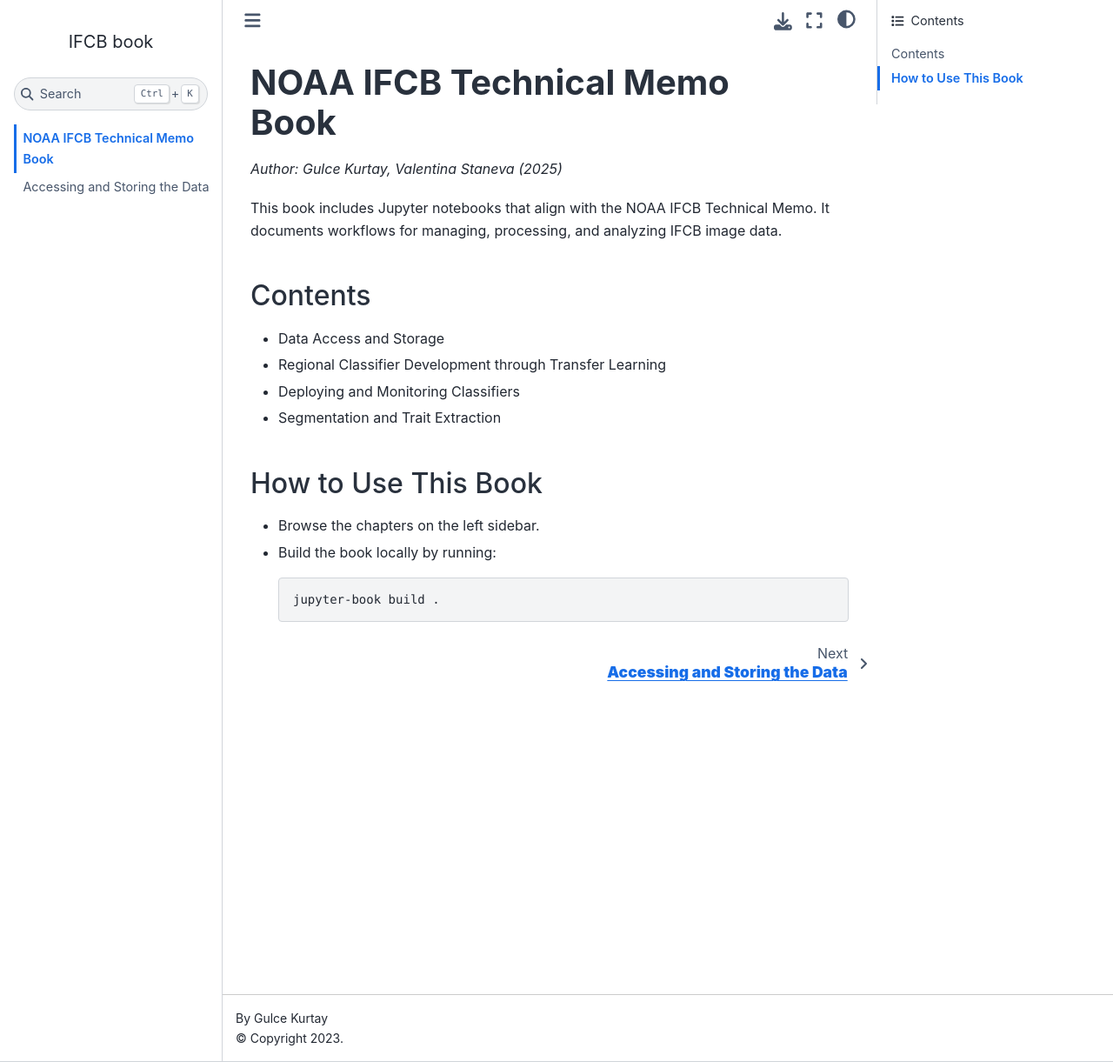
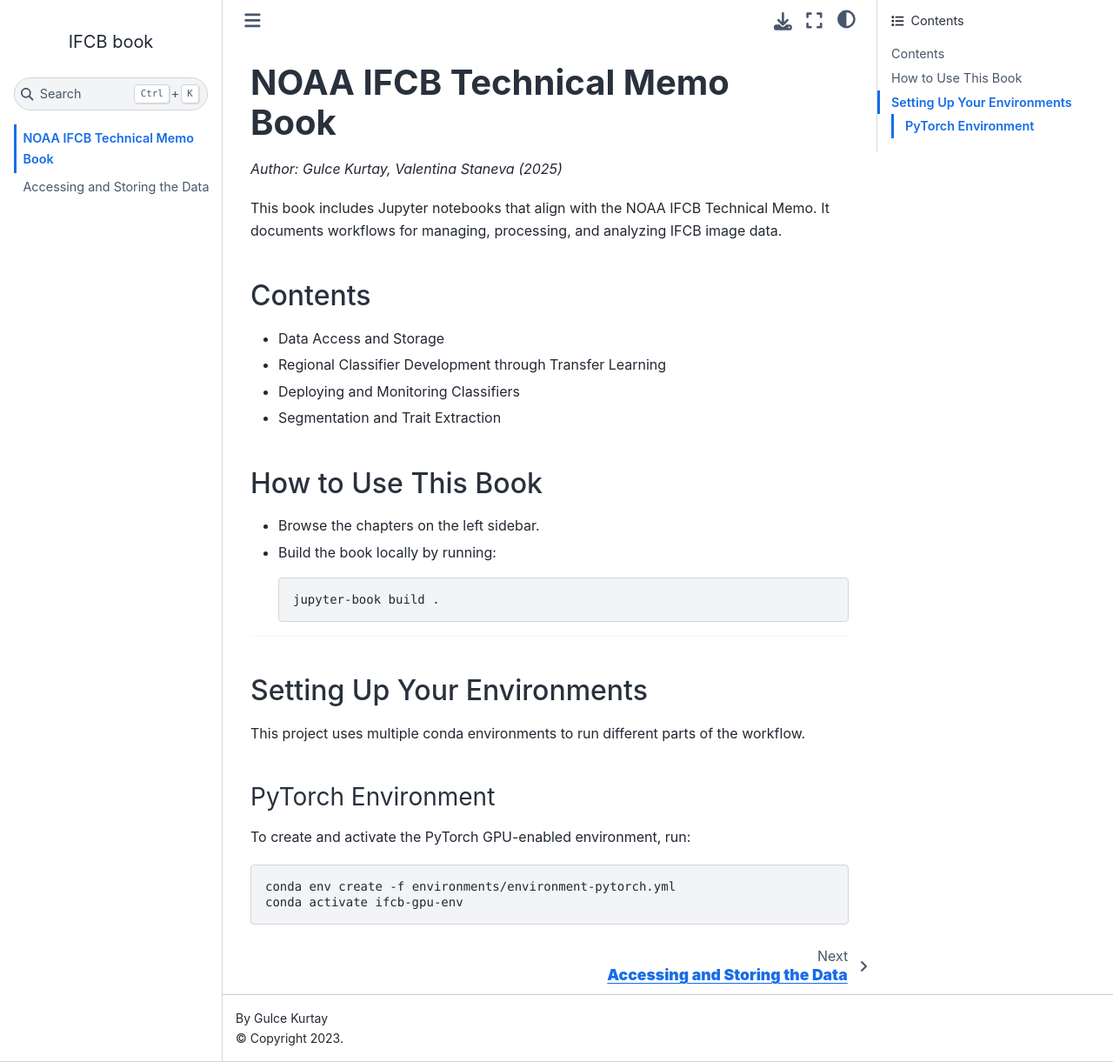
Before and after one commit to gulce13/EcoFOCI_IFCB_CNN_Pipeline, a Jupyter Book: the page built from README.md, in a window 1280 px wide and 1221 px high. Shown: the whole window at 87% size. Built offline with Jupyter Book 1.0.4 settings and Sphinx 7.4.7 and the Sphinx Book theme 1.1.4, drawn with Linux system fonts in a browser that asks for light colours; pages that are not in the unit, such as notebooks, are missing from menus.

Commit message:
Add environment files and update README and TOC titles

````diff
--- a/README.md
+++ b/README.md
@@ -18,3 +18,17 @@
 
   ```bash
   jupyter-book build .
+
+---
+
+## Setting Up Your Environments
+
+This project uses multiple conda environments to run different parts of the workflow.
+
+### PyTorch Environment
+
+To create and activate the PyTorch GPU-enabled environment, run:
+
+```bash
+conda env create -f environments/environment-pytorch.yml
+conda activate ifcb-gpu-env
--- a/_toc.yml
+++ b/_toc.yml
@@ -7,6 +7,6 @@
 - file: notebooks/Regional_Classifier_Development
   title: Regional Classifier Development
 - file: notebooks/Deploying_and_Monitoring_Classifiers_in_the_Field
-  title: Deploying and Monitoring Classifier in the Field
+  title: Deploying and Monitoring Classifiers in the Field
 - file: notebooks/SAM_masking_pipeline_2
   title: Segmentation and Trait Extraction
````
Also changed, not shown: 5 other files.
